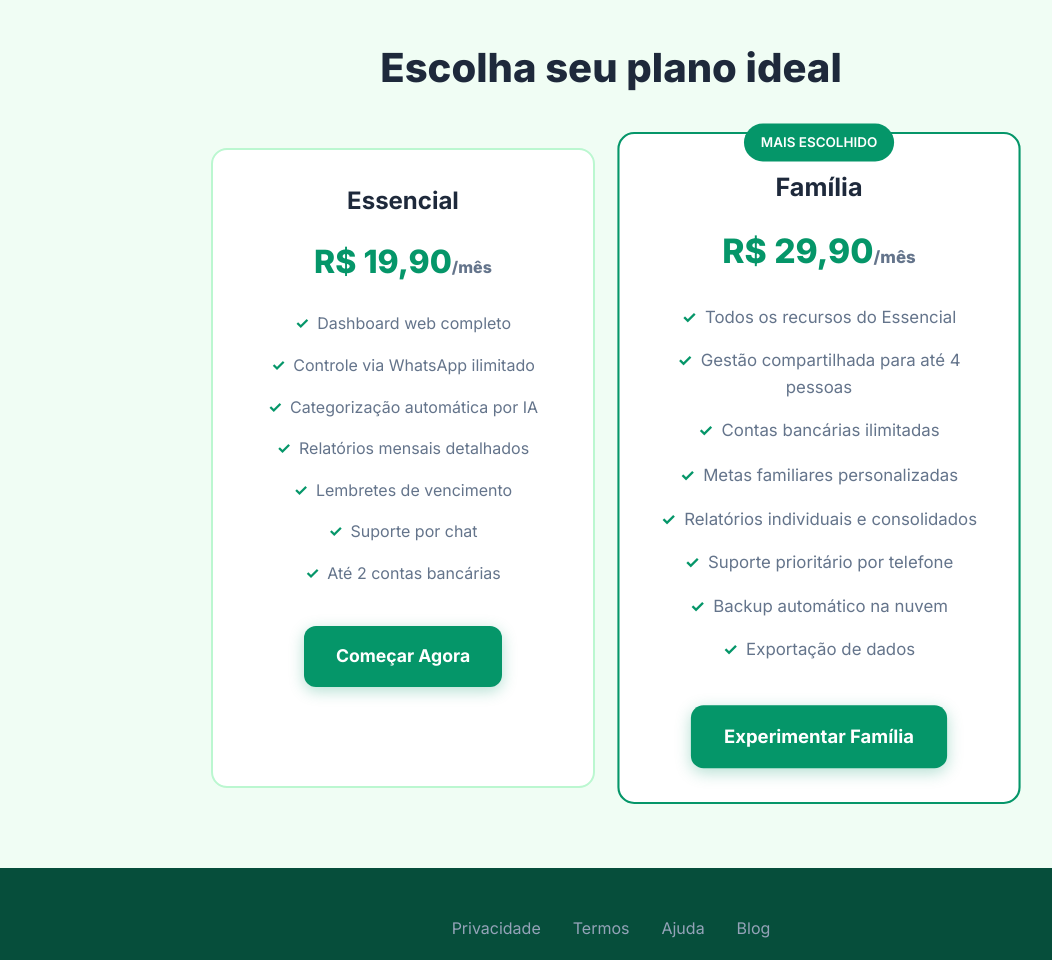
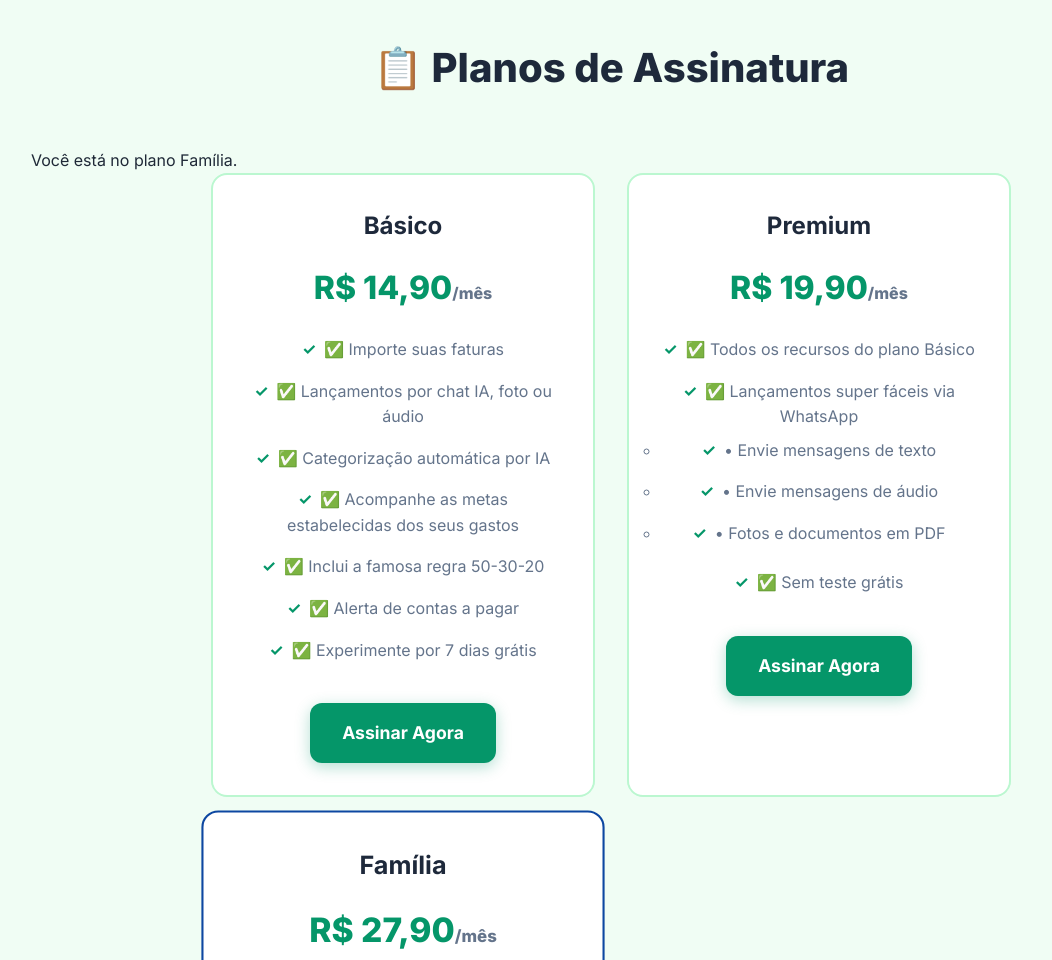
Before and after one commit to FernandoPelissari/PlanejaBem, a plain HTML site: page index.html in a window 1280 px wide. Shown: the part 3280-4240 px from the top of the page, without its empty margins (29-1081 px from the left). Drawn offline with Linux system fonts and the light colour scheme.

Commit message:
Update index.html

```diff
--- a/index.html
+++ b/index.html
@@ -164,37 +164,61 @@
     <!-- Pricing -->
    <section class="pricing" id="planos">
     <div class="container">
-            <h2 class="section-title">Escolha seu plano ideal</h2>
+        <h2 class="section-title">📋 Planos de Assinatura</h2>
+        <p>Você está no plano Família.</p>
         <div class="pricing-grid">
+            <!-- Plano Básico -->
             <div class="pricing-card">
-                    <h3 class="pricing-title">Essencial</h3>
+                <h3 class="pricing-title">Básico</h3>
+                <div class="pricing-price">R$ 14,90<span style="font-size: 1rem; color: #64748b;">/mês</span></div>
+                <ul class="pricing-features">
+                    <li>✅ Importe suas faturas</li>
+                    <li>✅ Lançamentos por chat IA, foto ou áudio</li>
+                    <li>✅ Categorização automática por IA</li>
+                    <li>✅ Acompanhe as metas estabelecidas dos seus gastos</li>
+                    <li>✅ Inclui a famosa regra 50-30-20</li>
+                    <li>✅ Alerta de contas a pagar</li>
+                    <li>✅ Experimente por 7 dias grátis</li>
+                </ul>
+                <a href="#" class="cta-button">Assinar Agora</a>
+            </div>
+
+            <!-- Plano Premium -->
+            <div class="pricing-card">
+                <h3 class="pricing-title">Premium</h3>
                 <div class="pricing-price">R$ 19,90<span style="font-size: 1rem; color: #64748b;">/mês</span></div>
                 <ul class="pricing-features">
-                        <li>Dashboard web completo</li>
-                        <li>Controle via WhatsApp ilimitado</li>
-                        <li>Categorização automática por IA</li>
-                        <li>Relatórios mensais detalhados</li>
-                        <li>Lembretes de vencimento</li>
-                        <li>Suporte por chat</li>
-                        <li>Até 2 contas bancárias</li>
+                    <li>✅ Todos os recursos do plano Básico</li>
+                    <li>✅ Lançamentos super fáceis via WhatsApp
+                        <ul>
+                            <li>• Envie mensagens de texto</li>
+                            <li>• Envie mensagens de áudio</li>
+                            <li>• Fotos e documentos em PDF</li>
                         </ul>
-                    <a href="#" class="cta-button">Começar Agora</a>
+                    </li>
+                    <li>✅ Sem teste grátis</li>
+                </ul>
+                <a href="#" class="cta-button">Assinar Agora</a>
             </div>
-                <div class="pricing-card featured">
-                    <div class="pricing-badge">MAIS ESCOLHIDO</div>
+
+            <!-- Plano Família (ativo) -->
+            <div class="pricing-card featured" style="border: 2px solid #0d47a1;">
                 <h3 class="pricing-title">Família</h3>
-                    <div class="pricing-price">R$ 29,90<span style="font-size: 1rem; color: #64748b;">/mês</span></div>
+                <div class="pricing-price">R$ 27,90<span style="font-size: 1rem; color: #64748b;">/mês</span></div>
                 <ul class="pricing-features">
-                        <li>Todos os recursos do Essencial</li>
-                        <li>Gestão compartilhada para até 4 pessoas</li>
-                        <li>Contas bancárias ilimitadas</li>
-                        <li>Metas familiares personalizadas</li>
-                        <li>Relatórios individuais e consolidados</li>
-                        <li>Suporte prioritário por telefone</li>
-                        <li>Backup automático na nuvem</li>
-                        <li>Exportação de dados</li>
+                    <li>✅ Todos os recursos do plano Básico</li>
+                    <li>✅ Todos os recursos do plano Premium</li>
+                    <li>✅ Plano criado para casais ou famílias</li>
+                    <li>✅ Gestão Compartilhada
+                        <ul>
+                            <li>• Ambos podem registrar lançamentos diretamente em seus celulares</li>
+                            <li>• Acesso contínuo e atualizado às informações financeiras</li>
+                            <li>• Nesse plano vem 1 usuário incluso sem custo adicional</li>
                         </ul>
-                    <a href="#" class="cta-button">Experimentar Família</a>
+                    </li>
+                    <li>✅ Sem teste grátis</li>
+                </ul>
+                <a href="#" class="cta-button" style="background-color: #000; color: #fff;">Gerenciar Assinatura</a>
             </div>
         </div>
     </div>
```
Lines whose indentation alone changed are shown as unchanged.
